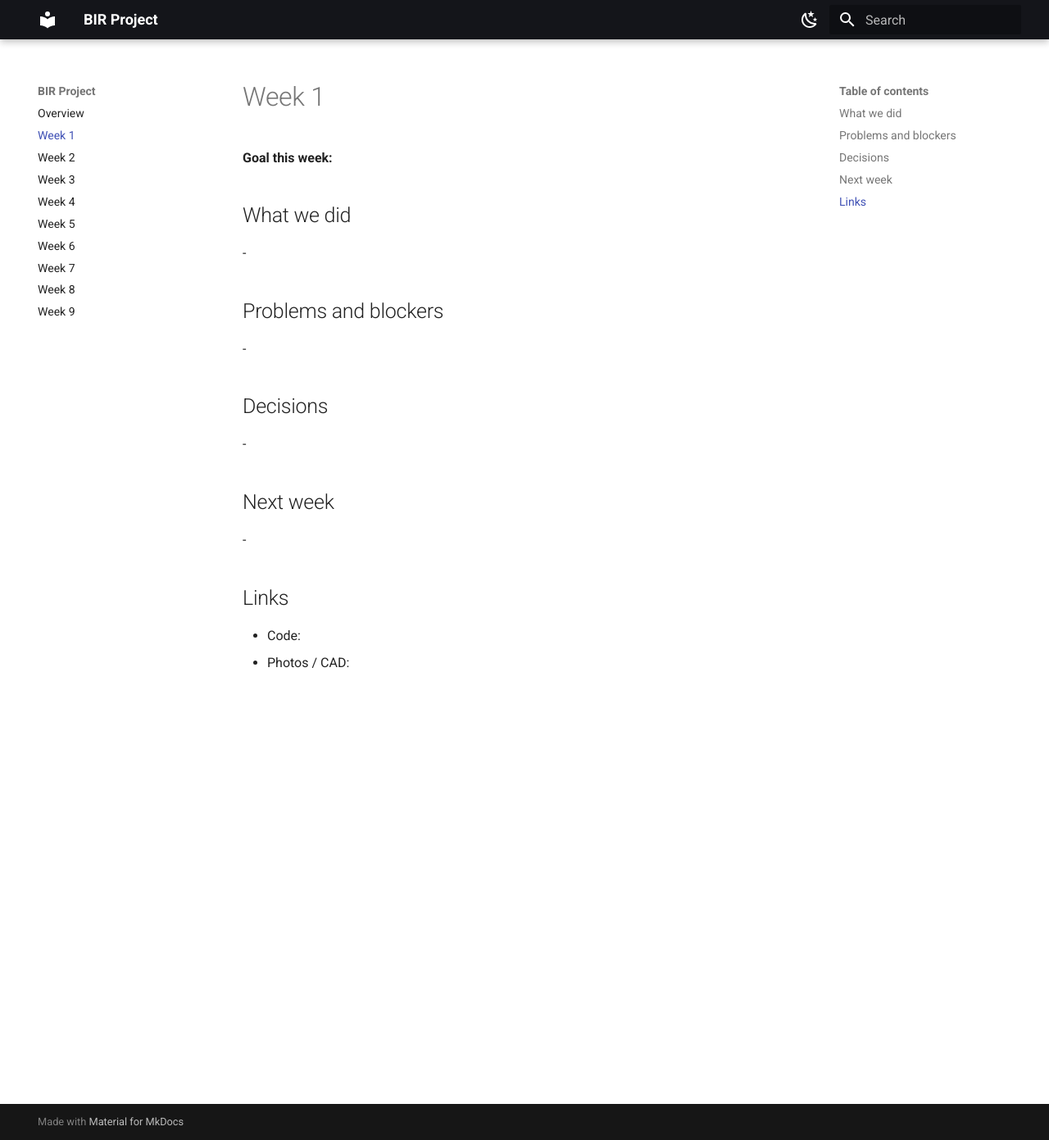
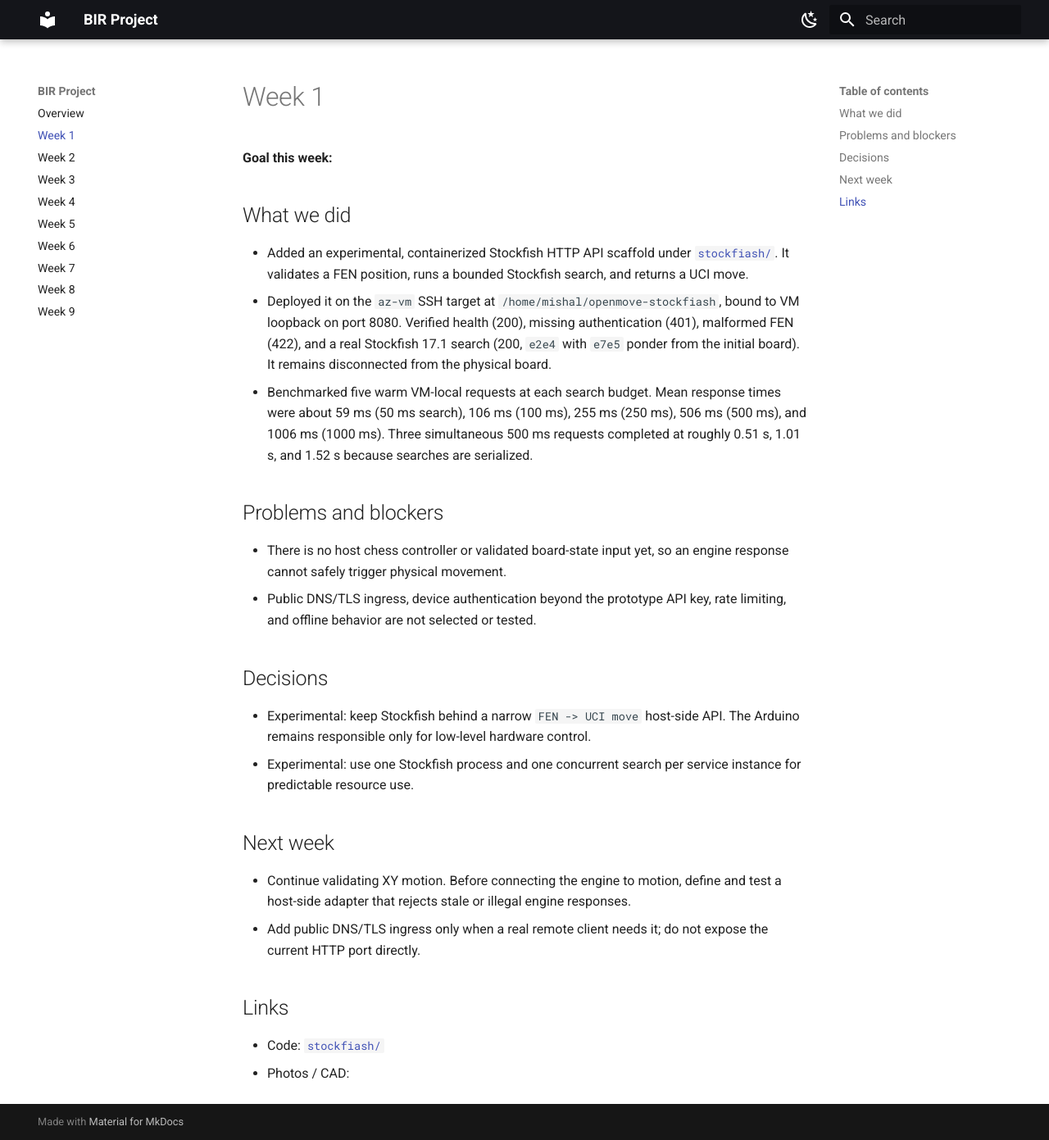
Before and after one commit to BuilderinResidencyTinkerspace/OpenMove, an MkDocs documentation site: the page built from docs/week-01.md, in a window 1280 px wide and 1391 px high. Shown: the whole window at 82% size. Built offline with MkDocs 1.6.1 and Material for MkDocs 9.7.7, drawn with Linux system fonts in a browser that asks for light colours.

Commit message:
Add experimental cloud Stockfish API

```diff
--- a/docs/week-01.md
+++ b/docs/week-01.md
@@ -4,21 +4,41 @@
 
 ## What we did
 
--
+- Added an experimental, containerized Stockfish HTTP API scaffold under
+  [`stockfiash/`](../stockfiash/README.md). It validates a FEN position, runs a
+  bounded Stockfish search, and returns a UCI move.
+- Deployed it on the `az-vm` SSH target at
+  `/home/mishal/openmove-stockfiash`, bound to VM loopback on port 8080. Verified
+  health (200), missing authentication (401), malformed FEN (422), and a real
+  Stockfish 17.1 search (200, `e2e4` with `e7e5` ponder from the initial board).
+  It remains disconnected from the physical board.
+- Benchmarked five warm VM-local requests at each search budget. Mean response
+  times were about 59 ms (50 ms search), 106 ms (100 ms), 255 ms (250 ms),
+  506 ms (500 ms), and 1006 ms (1000 ms). Three simultaneous 500 ms requests
+  completed at roughly 0.51 s, 1.01 s, and 1.52 s because searches are serialized.
 
 ## Problems and blockers
 
--
+- There is no host chess controller or validated board-state input yet, so an
+  engine response cannot safely trigger physical movement.
+- Public DNS/TLS ingress, device authentication beyond the prototype API key,
+  rate limiting, and offline behavior are not selected or tested.
 
 ## Decisions
 
--
+- Experimental: keep Stockfish behind a narrow `FEN -> UCI move` host-side API.
+  The Arduino remains responsible only for low-level hardware control.
+- Experimental: use one Stockfish process and one concurrent search per service
+  instance for predictable resource use.
 
 ## Next week
 
--
+- Continue validating XY motion. Before connecting the engine to motion, define
+  and test a host-side adapter that rejects stale or illegal engine responses.
+- Add public DNS/TLS ingress only when a real remote client needs it; do not
+  expose the current HTTP port directly.
 
 ## Links
 
-- Code:
+- Code: [`stockfiash/`](../stockfiash/README.md)
 - Photos / CAD:
```
Also changed, not shown: .agents/PROJECT_MEMORY.md (+6 -0 lines), README.md (+17 -0 lines), stockfiash/README.md (added, +93 -0 lines), 13 other files.
